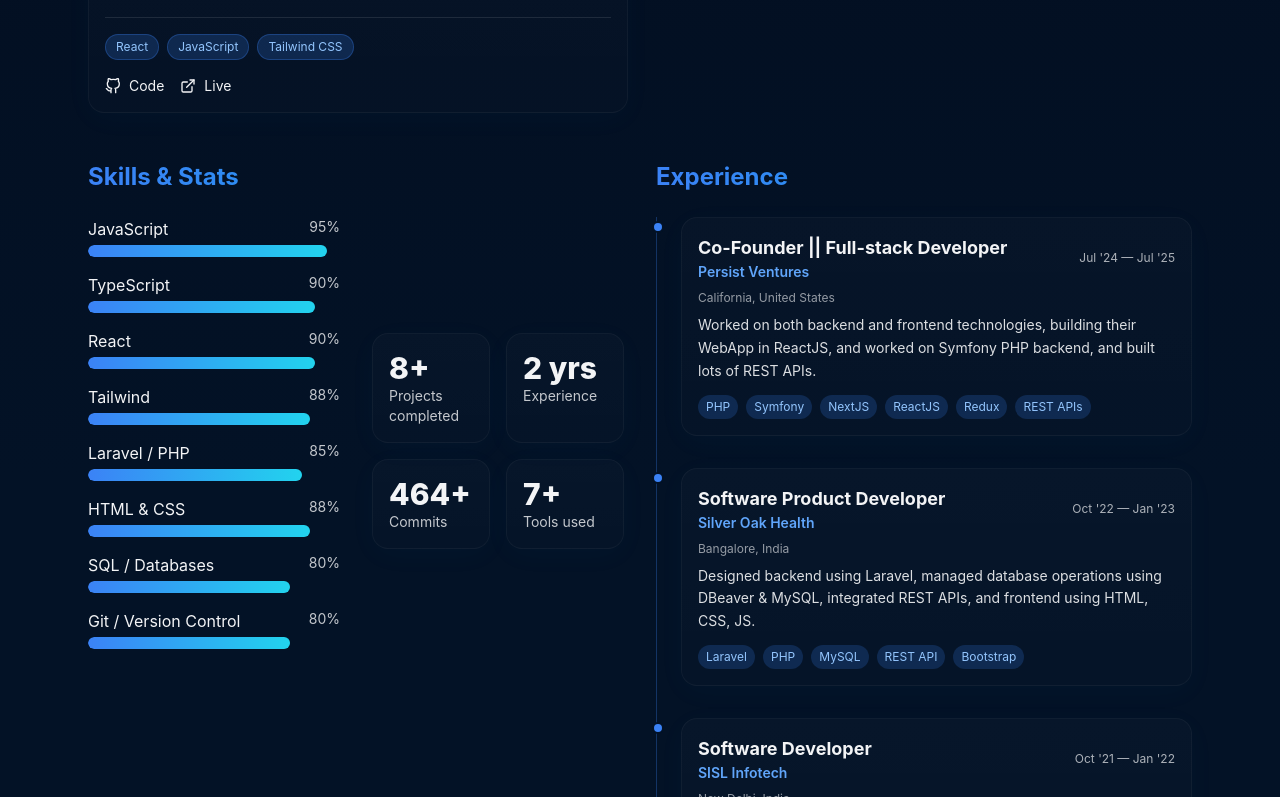
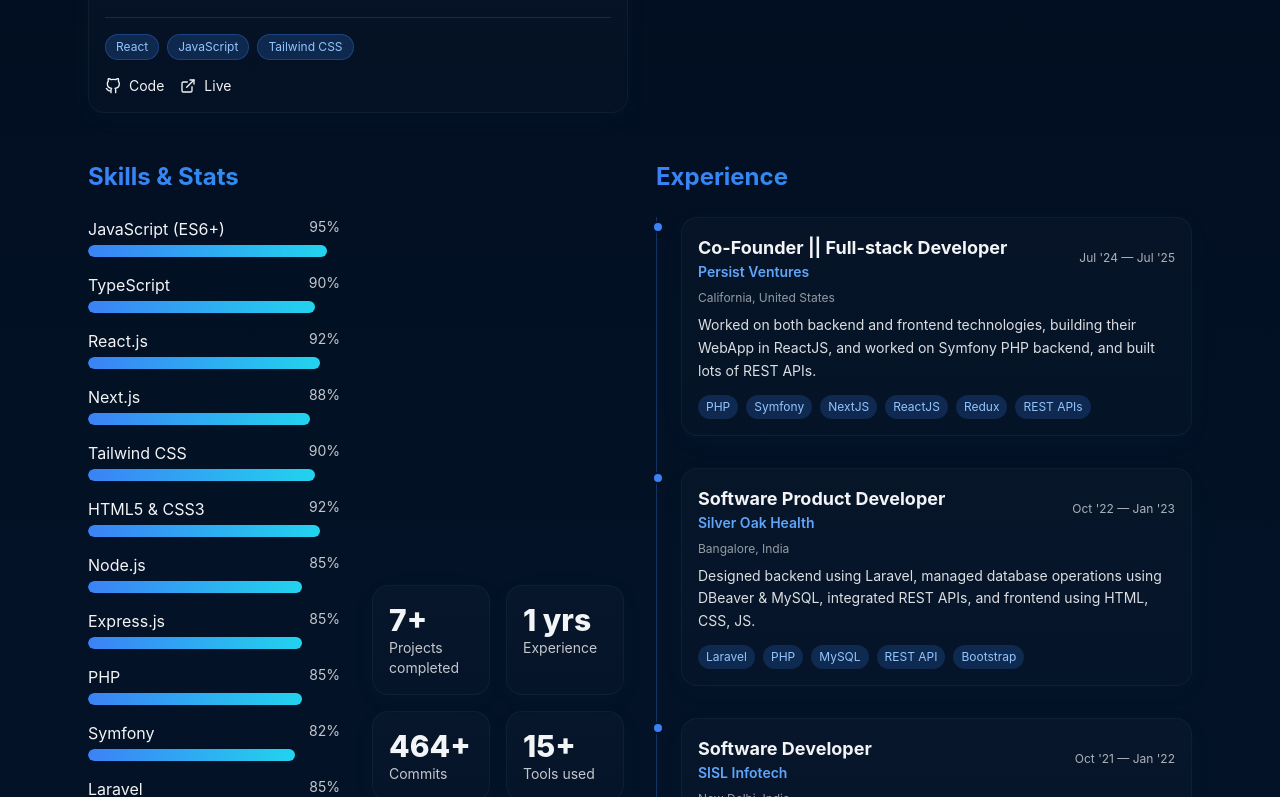
Before and after one commit to nidhigupta58/nidhi-portfolio-blue, a React (Vite) app: page / in a window 1280 px wide. Shown: the part 2003-2800 px from the top of the page. Built offline with nearby package versions, Linux system fonts and the light colour scheme; the HTML template or start-up script is replaced by a standard one.

Commit message:
update: revise skills data with updated skill names, levels, and project statistics for improved accuracy

```diff
--- a/src/data/skills.js
+++ b/src/data/skills.js
@@ -1,17 +1,26 @@
 export const skills = [
-  { name: 'JavaScript', level: 95 },
+  { name: 'JavaScript (ES6+)', level: 95 },
   { name: 'TypeScript', level: 90 },
-  { name: 'React', level: 90 },
-  { name: 'Tailwind', level: 88 },
-  { name: 'Laravel / PHP', level: 85 },
-  { name: 'HTML & CSS', level: 88 },
-  { name: 'SQL / Databases', level: 80 },
-  { name: 'Git / Version Control', level: 80 },
+  { name: 'React.js', level: 92 },
+  { name: 'Next.js', level: 88 },
+  { name: 'Tailwind CSS', level: 90 },
+  { name: 'HTML5 & CSS3', level: 92 },
+  { name: 'Node.js', level: 85 },
+  { name: 'Express.js', level: 85 },
+  { name: 'PHP', level: 85 },
+  { name: 'Symfony', level: 82 },
+  { name: 'Laravel', level: 85 },
+  { name: 'MySQL', level: 80 },
+  { name: 'Supabase SQL', level: 80 },
+  { name: 'MongoDB', level: 75 },
+  { name: 'Firebase', level: 75 },
+  { name: 'REST APIs', level: 88 },
+  { name: 'Git & GitHub', level: 90 },
 ];
 
 export const stats = {
-  projects: 8,     // 50+ projects completed
-  experience: 2,    // 3 years
-  commits: 464,     // 460+ commits
-  tools: 7         // 20+ tools used
+  projects: 7,
+  experience: 1,
+  commits: 464,
+  tools: 15
 };
```
